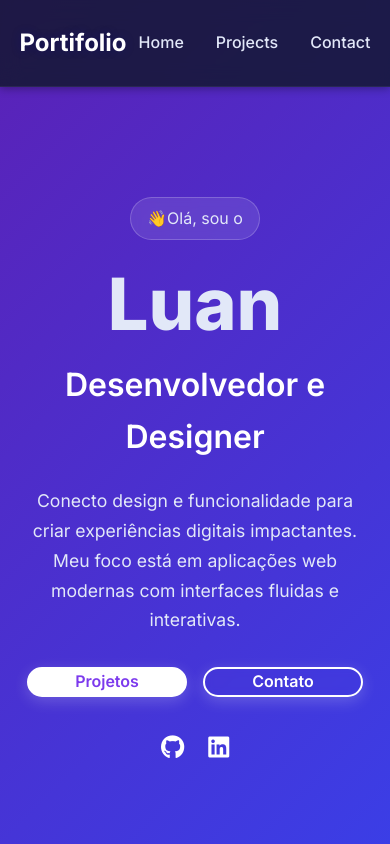
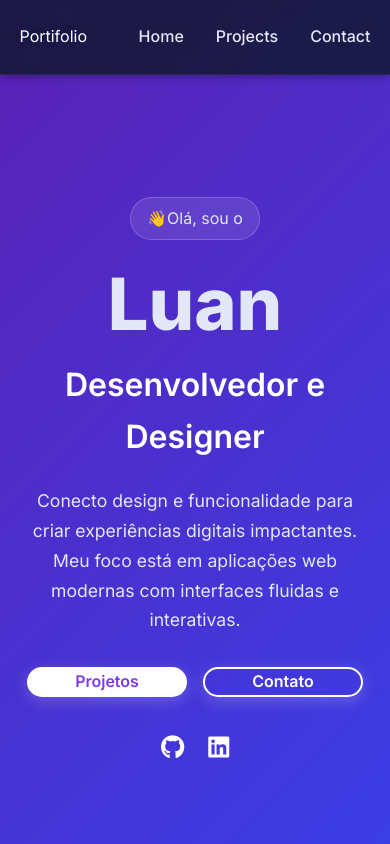
Before and after one commit to LuanJSX/Modern-Portfolio, a React (Vite) app: page / in a window 390 px wide. Shown: the top 844 px of the page. Built offline with nearby package versions, Linux system fonts and the light colour scheme.

Commit message:
mediaquery

```diff
--- a/src/App.css
+++ b/src/App.css
@@ -312,8 +312,13 @@ color: var(--primary-color);
 
 @media (max-width: 600px) {
   .navbar {
-    gap: 0.7rem;
+    gap: 0.3rem;
   }
+  .logo {
+    font-size: 1rem;
+    font-weight: 300;
+  }
+
 }
 
 .projects {
```
